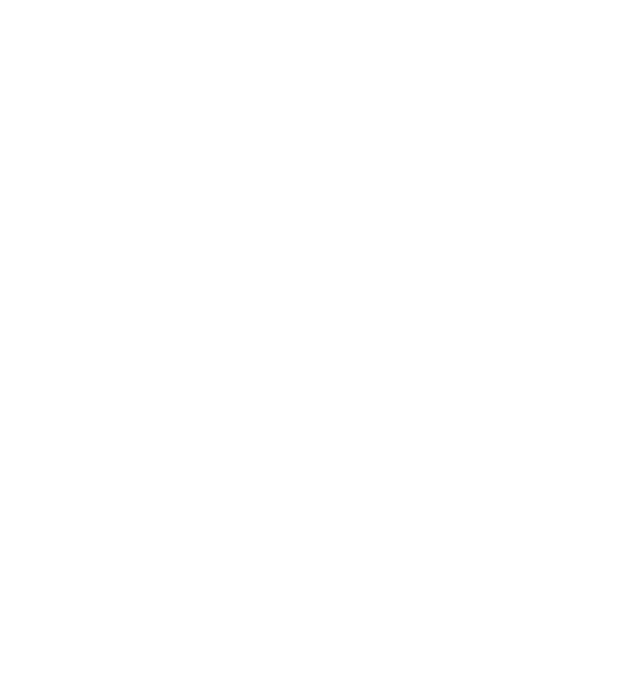
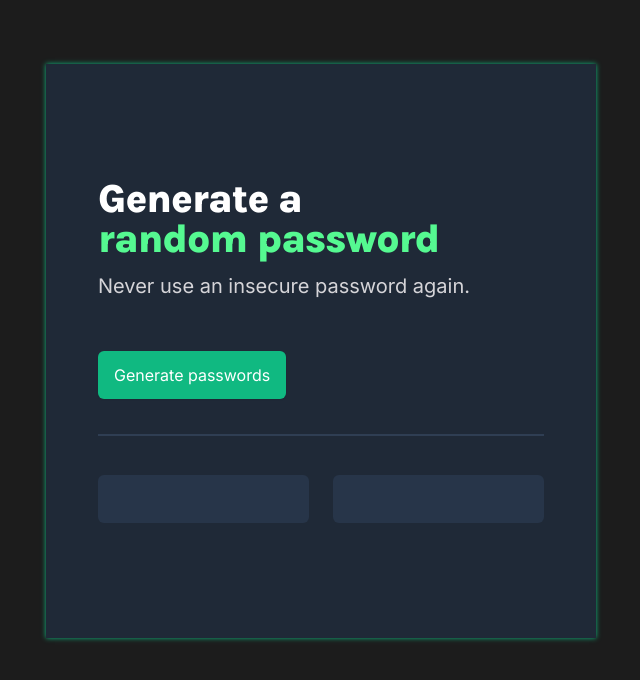
Before and after one commit to fstabel1773/Scrimba_PasswordGenerator, a website built with Vite: page index.html in a window 1280 px wide. Shown: the whole page, without its empty margins (319-959 px from the left). Built offline with nearby package versions, Linux system fonts and the light colour scheme.

Commit message:
feat: generate two random passwords and basic styling
implemented basic functionality and styling according to project goals and figma-file

```diff
--- /dev/null
+++ b/data.js
@@ -0,0 +1,10 @@
+const characters = ["A","B","C","D","E","F","G","H","I","J","K","L","M","N",
+"O","P","Q","R","S","T","U","V","W","X","Y","Z",
+"a","b","c","d","e","f","g","h","i","j","k","l","m","n","o","p","q","r","s",
+"t","u","v","w","x","y","z",
+"0", "1", "2", "3", "4", "5", "6", "7", "8", "9",
+"~","`","!","@","#","$","%","^","&","*","(",")","_","-","+","=","{","[","}",
+"]",",","|",":",";","<",">",".","?", "/"
+];
+
+export default characters
--- a/index.css
+++ b/index.css
@@ -1,3 +1,90 @@
+/* ==================
+    global default
+    ================ */
+
+* {
+    box-sizing: border-box;
+}
+
 body {
     margin: 0;
+    font-family: "inter", sans-serif;
+    font-weight: 500;
+    color: #FFFFFF;
+    background: #1C1C1C;
 }
+
+
+/* ==================
+    Typography
+    ================ */
+
+h1 {
+    margin: 0;
+    font-family: "karla", sans-serif;
+    font-weight: 800;
+    font-size: 2.5rem;
+    line-height: 1;
+    letter-spacing: -0.025em;
+}
+
+.subheading {
+    margin-top: 0.625em;
+    margin-bottom: 0;
+    font-weight: 400;
+    font-size: 1.25rem;
+    line-height: 1.4;
+    color: #D5D4D8;
+}
+
+.green {
+    color: #55F991;
+}
+
+
+/* ==================
+    Layout
+    ================ */
+
+.container {
+    max-width: 550px;
+    background: #1F2937;
+    margin: 64px auto;
+    padding: 7.2em 3.25em;
+    box-shadow: 0 0 5px #10B981;
+}
+
+#pw-generator-btn {
+    margin-top: 3.2em;
+    padding: 0.5em 1em;
+    min-height: 3em;
+    background: #10B981;
+    line-height: 1.5;
+    color: inherit;
+    box-shadow: 0px 1px 2px rgba(0, 0, 0, 0.05);
+    border-radius: 6px;
+    border: none;
+}
+
+.divider {
+    margin-top: 2.2em;
+    border: 1px solid #2F3E53;
+}
+
+.pw-container {
+    margin-top: 2.44em;
+    display: flex;
+    justify-content: space-between;
+    flex-wrap: wrap;
+    gap: 10px;
+}
+
+.pw {
+    flex-basis: 13.2em;
+    text-align: center;
+    padding: 0.5em 1em;
+    min-height: 3em;
+    line-height: 2;
+    background: #273549;
+    border-radius: 6px;
+}
--- a/index.html
+++ b/index.html
@@ -1,9 +1,29 @@
-<html>
-    <head><link rel="stylesheet" href="https://cdnjs.cloudflare.com/ajax/libs/normalize/8.0.1/normalize.css">
-        <link rel="stylesheet" href="index.css">
-    </head>
-    <body>
-        <h1></h1>
-        <script src="index.js"></script>
-    </body>
+<!DOCTYPE html>
+<html lang="en">
+<head>
+    <link rel="stylesheet" href="https://cdnjs.cloudflare.com/ajax/libs/normalize/8.0.1/normalize.css">
+    <link rel="stylesheet" href="index.css">
+    <link rel="preconnect" href="https://fonts.googleapis.com">
+    <link rel="preconnect" href="https://fonts.gstatic.com" crossorigin>
+    <link href="https://fonts.googleapis.com/css2?family=Inter:wght@400;500&display=swap" rel="stylesheet">
+    <link href="https://fonts.googleapis.com/css2?family=Karla:wght@800&display=swap" rel="stylesheet">
+    <meta charset="UTF-8">
+    <meta http-equiv="X-UA-Compatible" content="IE=edge">
+    <meta name="viewport" content="width=device-width, initial-scale=1.0">
+    <title>Scrimba Password Generator </title>
+</head>
+<body>
+    <div class="container">
+        <h1>Generate a <br> <span class="green">random password</span></h1>
+        <p class="subheading" >Never use an insecure password again.</p>
+        <button id="pw-generator-btn">Generate passwords</button>
+        <div class="divider"></div>
+        <div class="pw-container">
+            <div class="pw green" id="pw-output-one"></div>
+            <div class="pw green" id="pw-output-two"></div>
+        </div>
+    </div>
+
+</body>
+<script src="index.js" type="module"></script>
 </html>
--- a/index.js
+++ b/index.js
@@ -1,2 +1,19 @@
-const characters = ["A","B","C","D","E","F","G","H","I","J","K","L","M","N","O","P","Q","R","S","T","U","V","W","X","Y","Z","a","b","c","d","e","f","g","h","i","j","k","l","m","n","o","p","q","r","s","t","u","v","w","x","y","z", "0", "1", "2", "3", "4", "5", "6", "7", "8", "9","~","`","!","@","#","$","%","^","&","*","(",")","_","-","+","=","{","[","}","]",",","|",":",";","<",">",".","?",
-"/"];
+import characters from "./data.js"
+
+document.addEventListener("click", (event) => {
+    renderPw()
+})
+
+
+function renderPw() {
+    document.getElementById("pw-output-one").textContent = generatePw()
+    document.getElementById("pw-output-two").textContent = generatePw()
+}
+
+function generatePw() {
+    const pwArray = new Array(15).fill("0").map((char) => {
+        return characters[Math.floor(Math.random() * characters.length)]
+    })
+    console.log(pwArray.join(""))
+    return pwArray.join("")
+}
```
Also changed, not shown: README.md.
